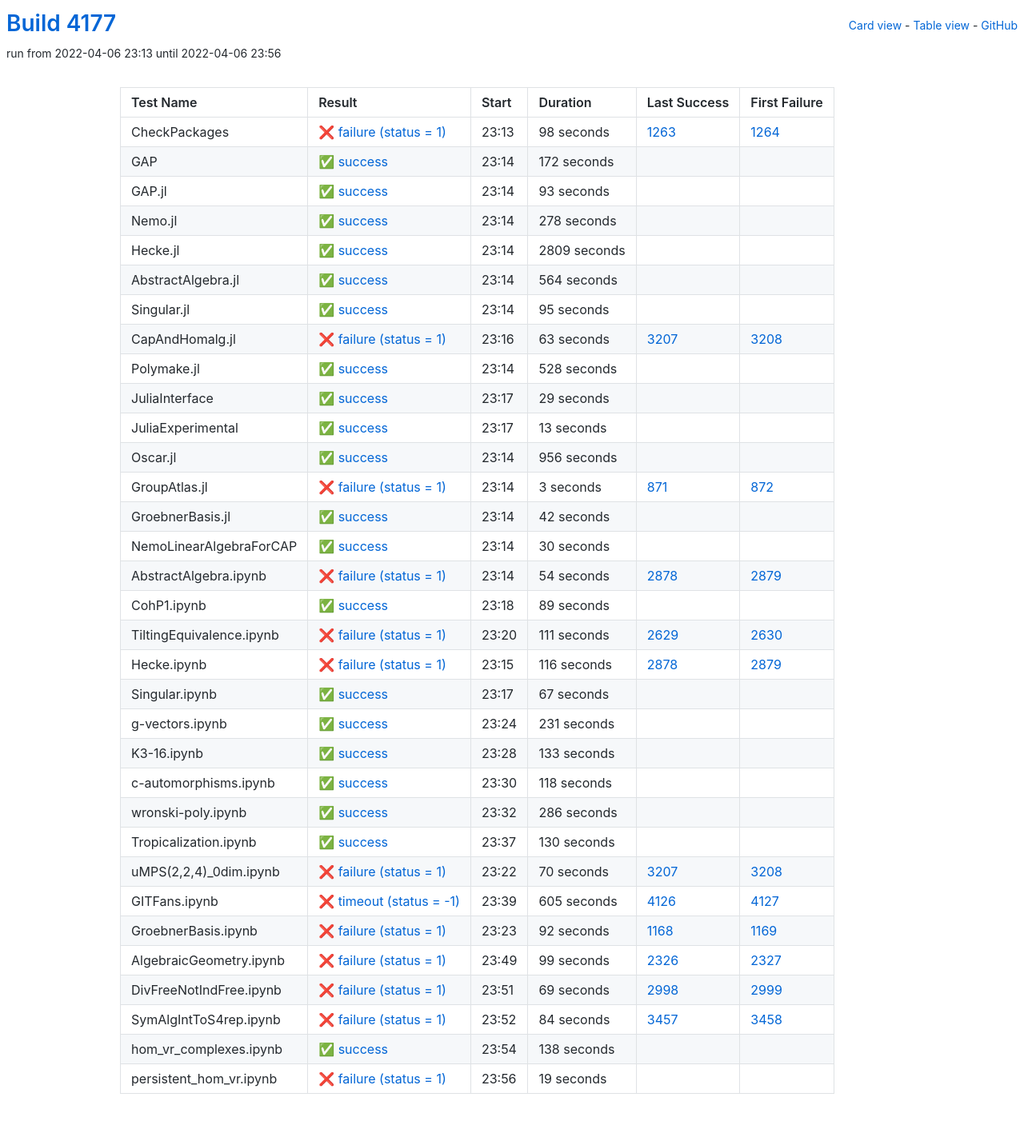
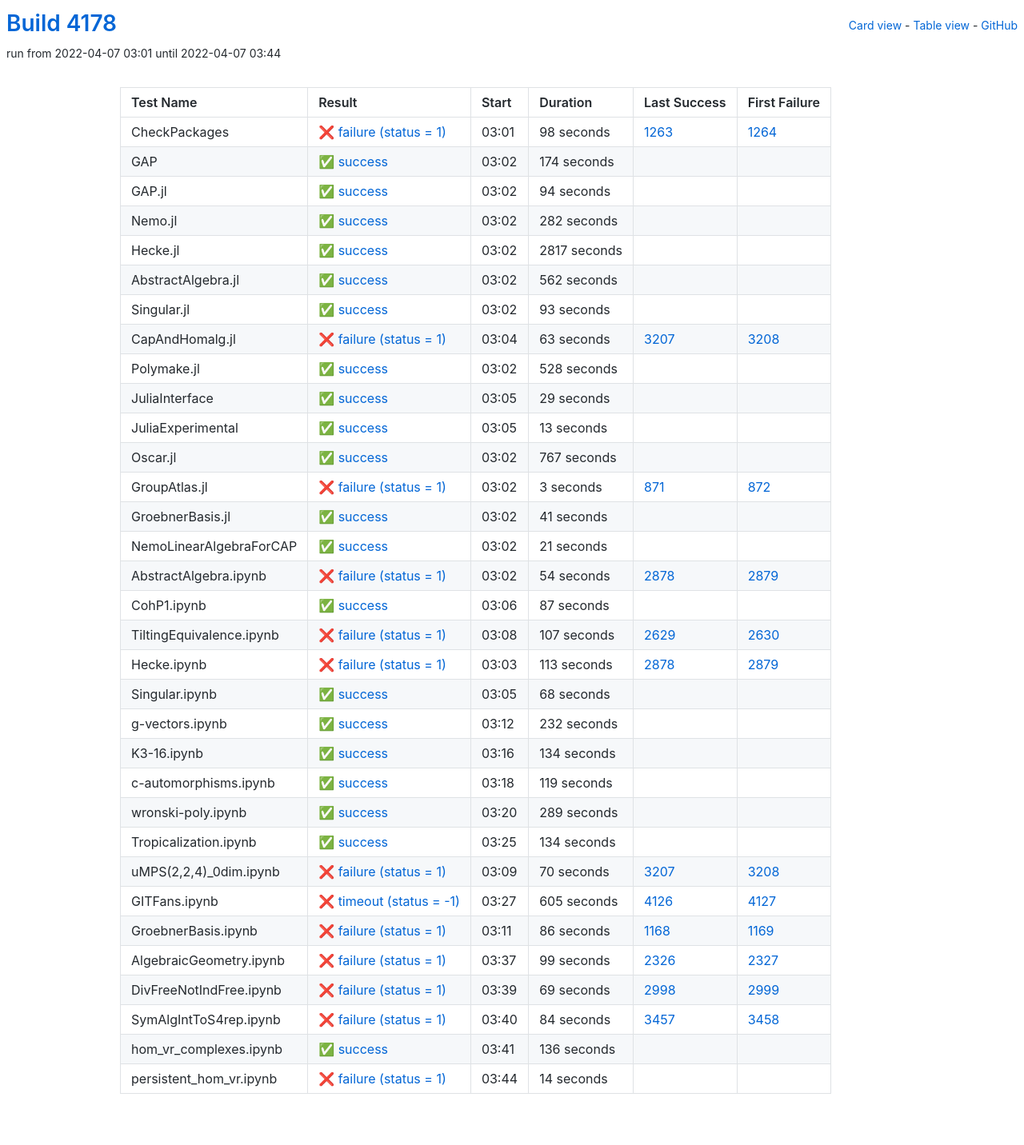
Before and after one commit to oscar-system/oscar-ci-status-stable, a Jekyll site: the page built from table.html, in a window 1280 px wide. Shown: the whole page at 80% size. Built offline with Jekyll 4.4.1, drawn with Linux system fonts in a browser that asks for light colours.

Commit message:
Build #4178

```diff
--- a/_data/ci.yml
+++ b/_data/ci.yml
@@ -1,6 +1,6 @@
 ---
-build: 4177
-build_url: https://oscarci.mathematik.uni-kl.de/job/oscar-stable/4177/
+build: 4178
+build_url: https://oscarci.mathematik.uni-kl.de/job/oscar-stable/4178/
 job: oscar-stable
 organization: oscar-system
 repo: oscar-ci-status-stable
@@ -8,8 +8,8 @@ repourl: https://github.com/oscar-system/oscar-ci-status-stable
 tests:
 - name: CheckPackages
   id: checkpackages
-  log: https://oscarci.mathematik.uni-kl.de/job/oscar-stable/4177/artifact/logs/build-4177/CheckPackages.log
-  start: 2022-04-06 23:13
+  log: https://oscarci.mathematik.uni-kl.de/job/oscar-stable/4178/artifact/logs/build-4178/CheckPackages.log
+  start: 2022-04-07 03:01
   success: false
   exitcode: 1
   status: failure
@@ -20,20 +20,68 @@ tests:
   first_failure_url: https://oscarci.mathematik.uni-kl.de/job/oscar-stable/1264/
 - name: GAP
   id: gap
-  log: https://oscarci.mathematik.uni-kl.de/job/oscar-stable/4177/artifact/logs/build-4177/GAP.log
-  start: 2022-04-06 23:14
+  log: https://oscarci.mathematik.uni-kl.de/job/oscar-stable/4178/artifact/logs/build-4178/GAP.log
+  start: 2022-04-07 03:02
   success: true
   exitcode: 0
   status: success
-  duration: 172
+  duration: 174
   last_success: false
   last_success_url:
   first_failure: false
   first_failure_url:
 - name: GAP.jl
   id: gap-jl
-  log: https://oscarci.mathematik.uni-kl.de/job/oscar-stable/4177/artifact/logs/build-4177/GAP.jl.log
-  start: 2022-04-06 23:14
+  log: https://oscarci.mathematik.uni-kl.de/job/oscar-stable/4178/artifact/logs/build-4178/GAP.jl.log
+  start: 2022-04-07 03:02
+  success: true
+  exitcode: 0
+  status: success
+  duration: 94
+  last_success: false
+  last_success_url:
+  first_failure: false
+  first_failure_url:
+- name: Nemo.jl
+  id: nemo-jl
+  log: https://oscarci.mathematik.uni-kl.de/job/oscar-stable/4178/artifact/logs/build-4178/Nemo.jl.log
+  start: 2022-04-07 03:02
+  success: true
+  exitcode: 0
+  status: success
+  duration: 282
+  last_success: false
+  last_success_url:
+  first_failure: false
+  first_failure_url:
+- name: Hecke.jl
+  id: hecke-jl
+  log: https://oscarci.mathematik.uni-kl.de/job/oscar-stable/4178/artifact/logs/build-4178/Hecke.jl.log
+  start: 2022-04-07 03:02
+  success: true
+  exitcode: 0
+  status: success
+  duration: 2817
+  last_success: false
+  last_success_url:
+  first_failure: false
+  first_failure_url:
+- name: AbstractAlgebra.jl
+  id: abstractalgebra-jl
+  log: https://oscarci.mathematik.uni-kl.de/job/oscar-stable/4178/artifact/logs/build-4178/AbstractAlgebra.jl.log
+  start: 2022-04-07 03:02
+  success: true
+  exitcode: 0
+  status: success
+  duration: 562
+  last_success: false
+  last_success_url:
+  first_failure: false
+  first_failure_url:
+- name: Singular.jl
+  id: singular-jl
+  log: https://oscarci.mathematik.uni-kl.de/job/oscar-stable/4178/artifact/logs/build-4178/Singular.jl.log
+  start: 2022-04-07 03:02
   success: true
   exitcode: 0
   status: success
@@ -42,58 +90,10 @@ tests:
   last_success_url:
   first_failure: false
   first_failure_url:
-- name: Nemo.jl
-  id: nemo-jl
-  log: https://oscarci.mathematik.uni-kl.de/job/oscar-stable/4177/artifact/logs/build-4177/Nemo.jl.log
-  start: 2022-04-06 23:14
-  success: true
-  exitcode: 0
-  status: success
-  duration: 278
-  last_success: false
-  last_success_url:
-  first_failure: false
-  first_failure_url:
-- name: Hecke.jl
-  id: hecke-jl
-  log: https://oscarci.mathematik.uni-kl.de/job/oscar-stable/4177/artifact/logs/build-4177/Hecke.jl.log
-  start: 2022-04-06 23:14
-  success: true
-  exitcode: 0
-  status: success
-  duration: 2809
-  last_success: false
-  last_success_url:
-  first_failure: false
-  first_failure_url:
-- name: AbstractAlgebra.jl
-  id: abstractalgebra-jl
-  log: https://oscarci.mathematik.uni-kl.de/job/oscar-stable/4177/artifact/logs/build-4177/AbstractAlgebra.jl.log
-  start: 2022-04-06 23:14
-  success: true
-  exitcode: 0
-  status: success
-  duration: 564
-  last_success: false
-  last_success_url:
-  first_failure: false
-  first_failure_url:
-- name: Singular.jl
-  id: singular-jl
-  log: https://oscarci.mathematik.uni-kl.de/job/oscar-stable/4177/artifact/logs/build-4177/Singular.jl.log
-  start: 2022-04-06 23:14
-  success: true
-  exitcode: 0
-  status: success
-  duration: 95
-  last_success: false
-  last_success_url:
-  first_failure: false
-  first_failure_url:
 - name: CapAndHomalg.jl
   id: capandhomalg-jl
-  log: https://oscarci.mathematik.uni-kl.de/job/oscar-stable/4177/artifact/logs/build-4177/CapAndHomalg.jl.log
-  start: 2022-04-06 23:16
+  log: https://oscarci.mathematik.uni-kl.de/job/oscar-stable/4178/artifact/logs/build-4178/CapAndHomalg.jl.log
+  start: 2022-04-07 03:04
   success: false
   exitcode: 1
   status: failure
@@ -104,8 +104,8 @@ tests:
   first_failure_url: https://oscarci.mathematik.uni-kl.de/job/oscar-stable/3208/
 - name: Polymake.jl
   id: polymake-jl
-  log: https://oscarci.mathematik.uni-kl.de/job/oscar-stable/4177/artifact/logs/build-4177/Polymake.jl.log
-  start: 2022-04-06 23:14
+  log: https://oscarci.mathematik.uni-kl.de/job/oscar-stable/4178/artifact/logs/build-4178/Polymake.jl.log
+  start: 2022-04-07 03:02
   success: true
   exitcode: 0
   status: success
@@ -116,8 +116,8 @@ tests:
   first_failure_url:
 - name: JuliaInterface
   id: juliainterface
-  log: https://oscarci.mathematik.uni-kl.de/job/oscar-stable/4177/artifact/logs/build-4177/JuliaInterface.log
-  start: 2022-04-06 23:17
+  log: https://oscarci.mathematik.uni-kl.de/job/oscar-stable/4178/artifact/logs/build-4178/JuliaInterface.log
+  start: 2022-04-07 03:05
   success: true
   exitcode: 0
   status: success
@@ -128,8 +128,8 @@ tests:
   first_failure_url:
 - name: JuliaExperimental
   id: juliaexperimental
-  log: https://oscarci.mathematik.uni-kl.de/job/oscar-stable/4177/artifact/logs/build-4177/JuliaExperimental.log
-  start: 2022-04-06 23:17
+  log: https://oscarci.mathematik.uni-kl.de/job/oscar-stable/4178/artifact/logs/build-4178/JuliaExperimental.log
+  start: 2022-04-07 03:05
   success: true
   exitcode: 0
   status: success
@@ -140,20 +140,20 @@ tests:
   first_failure_url:
 - name: Oscar.jl
   id: oscar-jl
-  log: https://oscarci.mathematik.uni-kl.de/job/oscar-stable/4177/artifact/logs/build-4177/Oscar.jl.log
-  start: 2022-04-06 23:14
+  log: https://oscarci.mathematik.uni-kl.de/job/oscar-stable/4178/artifact/logs/build-4178/Oscar.jl.log
+  start: 2022-04-07 03:02
   success: true
   exitcode: 0
   status: success
-  duration: 956
+  duration: 767
   last_success: false
   last_success_url:
   first_failure: false
   first_failure_url:
 - name: GroupAtlas.jl
   id: groupatlas-jl
-  log: https://oscarci.mathematik.uni-kl.de/job/oscar-stable/4177/artifact/logs/build-4177/GroupAtlas.jl.log
-  start: 2022-04-06 23:14
+  log: https://oscarci.mathematik.uni-kl.de/job/oscar-stable/4178/artifact/logs/build-4178/GroupAtlas.jl.log
+  start: 2022-04-07 03:02
   success: false
   exitcode: 1
   status: failure
@@ -164,32 +164,32 @@ tests:
   first_failure_url: https://oscarci.mathematik.uni-kl.de/job/oscar-stable/872/
 - name: GroebnerBasis.jl
   id: groebnerbasis-jl
-  log: https://oscarci.mathematik.uni-kl.de/job/oscar-stable/4177/artifact/logs/build-4177/GroebnerBasis.jl.log
-  start: 2022-04-06 23:14
+  log: https://oscarci.mathematik.uni-kl.de/job/oscar-stable/4178/artifact/logs/build-4178/GroebnerBasis.jl.log
+  start: 2022-04-07 03:02
   success: true
   exitcode: 0
   status: success
-  duration: 42
+  duration: 41
   last_success: false
   last_success_url:
   first_failure: false
   first_failure_url:
 - name: NemoLinearAlgebraForCAP
   id: nemolinearalgebraforcap
-  log: https://oscarci.mathematik.uni-kl.de/job/oscar-stable/4177/artifact/logs/build-4177/NemoLinearAlgebraForCAP.log
-  start: 2022-04-06 23:14
+  log: https://oscarci.mathematik.uni-kl.de/job/oscar-stable/4178/artifact/logs/build-4178/NemoLinearAlgebraForCAP.log
+  start: 2022-04-07 03:02
   success: true
   exitcode: 0
   status: success
-  duration: 30
+  duration: 21
   last_success: false
   last_success_url:
   first_failure: false
   first_failure_url:
 - name: AbstractAlgebra.ipynb
   id: abstractalgebra-ipynb
-  log: https://oscarci.mathematik.uni-kl.de/job/oscar-stable/4177/artifact/logs/build-4177/AbstractAlgebra.ipynb.log
-  start: 2022-04-06 23:14
+  log: https://oscarci.mathematik.uni-kl.de/job/oscar-stable/4178/artifact/logs/build-4178/AbstractAlgebra.ipynb.log
+  start: 2022-04-07 03:02
   success: false
   exitcode: 1
   status: failure
@@ -200,116 +200,116 @@ tests:
   first_failure_url: https://oscarci.mathematik.uni-kl.de/job/oscar-stable/2879/
 - name: CohP1.ipynb
   id: cohp1-ipynb
-  log: https://oscarci.mathematik.uni-kl.de/job/oscar-stable/4177/artifact/logs/build-4177/CohP1.ipynb.log
-  start: 2022-04-06 23:18
+  log: https://oscarci.mathematik.uni-kl.de/job/oscar-stable/4178/artifact/logs/build-4178/CohP1.ipynb.log
+  start: 2022-04-07 03:06
   success: true
   exitcode: 0
   status: success
-  duration: 89
+  duration: 87
   last_success: false
   last_success_url:
   first_failure: false
   first_failure_url:
 - name: TiltingEquivalence.ipynb
   id: tiltingequivalence-ipynb
-  log: https://oscarci.mathematik.uni-kl.de/job/oscar-stable/4177/artifact/logs/build-4177/TiltingEquivalence.ipynb.log
-  start: 2022-04-06 23:20
+  log: https://oscarci.mathematik.uni-kl.de/job/oscar-stable/4178/artifact/logs/build-4178/TiltingEquivalence.ipynb.log
+  start: 2022-04-07 03:08
   success: false
   exitcode: 1
   status: failure
-  duration: 111
+  duration: 107
   last_success: 2629
   last_success_url: https://oscarci.mathematik.uni-kl.de/job/oscar-stable/2629/
   first_failure: 2630
   first_failure_url: https://oscarci.mathematik.uni-kl.de/job/oscar-stable/2630/
 - name: Hecke.ipynb
   id: hecke-ipynb
-  log: https://oscarci.mathematik.uni-kl.de/job/oscar-stable/4177/artifact/logs/build-4177/Hecke.ipynb.log
-  start: 2022-04-06 23:15
+  log: https://oscarci.mathematik.uni-kl.de/job/oscar-stable/4178/artifact/logs/build-4178/Hecke.ipynb.log
+  start: 2022-04-07 03:03
   success: false
   exitcode: 1
   status: failure
-  duration: 116
+  duration: 113
   last_success: 2878
   last_success_url: https://oscarci.mathematik.uni-kl.de/job/oscar-stable/2878/
   first_failure: 2879
   first_failure_url: https://oscarci.mathematik.uni-kl.de/job/oscar-stable/2879/
 - name: Singular.ipynb
   id: singular-ipynb
-  log: https://oscarci.mathematik.uni-kl.de/job/oscar-stable/4177/artifact/logs/build-4177/Singular.ipynb.log
-  start: 2022-04-06 23:17
+  log: https://oscarci.mathematik.uni-kl.de/job/oscar-stable/4178/artifact/logs/build-4178/Singular.ipynb.log
+  start: 2022-04-07 03:05
   success: true
   exitcode: 0
   status: success
-  duration: 67
+  duration: 68
   last_success: false
   last_success_url:
   first_failure: false
   first_failure_url:
 - name: g-vectors.ipynb
   id: g-vectors-ipynb
-  log: https://oscarci.mathematik.uni-kl.de/job/oscar-stable/4177/artifact/logs/build-4177/g-vectors.ipynb.log
-  start: 2022-04-06 23:24
+  log: https://oscarci.mathematik.uni-kl.de/job/oscar-stable/4178/artifact/logs/build-4178/g-vectors.ipynb.log
+  start: 2022-04-07 03:12
   success: true
   exitcode: 0
   status: success
-  duration: 231
+  duration: 232
   last_success: false
   last_success_url:
   first_failure: false
   first_failure_url:
 - name: K3-16.ipynb
   id: k3-16-ipynb
-  log: https://oscarci.mathematik.uni-kl.de/job/oscar-stable/4177/artifact/logs/build-4177/K3-16.ipynb.log
-  start: 2022-04-06 23:28
+  log: https://oscarci.mathematik.uni-kl.de/job/oscar-stable/4178/artifact/logs/build-4178/K3-16.ipynb.log
+  start: 2022-04-07 03:16
   success: true
   exitcode: 0
   status: success
-  duration: 133
+  duration: 134
   last_success: false
   last_success_url:
   first_failure: false
   first_failure_url:
 - name: c-automorphisms.ipynb
   id: c-automorphisms-ipynb
-  log: https://oscarci.mathematik.uni-kl.de/job/oscar-stable/4177/artifact/logs/build-4177/c-automorphisms.ipynb.log
-  start: 2022-04-06 23:30
+  log: https://oscarci.mathematik.uni-kl.de/job/oscar-stable/4178/artifact/logs/build-4178/c-automorphisms.ipynb.log
+  start: 2022-04-07 03:18
   success: true
   exitcode: 0
   status: success
-  duration: 118
+  duration: 119
   last_success: false
   last_success_url:
   first_failure: false
   first_failure_url:
 - name: wronski-poly.ipynb
   id: wronski-poly-ipynb
-  log: https://oscarci.mathematik.uni-kl.de/job/oscar-stable/4177/artifact/logs/build-4177/wronski-poly.ipynb.log
-  start: 2022-04-06 23:32
+  log: https://oscarci.mathematik.uni-kl.de/job/oscar-stable/4178/artifact/logs/build-4178/wronski-poly.ipynb.log
+  start: 2022-04-07 03:20
   success: true
   exitcode: 0
   status: success
-  duration: 286
+  duration: 289
   last_success: false
   last_success_url:
   first_failure: false
   first_failure_url:
 - name: Tropicalization.ipynb
   id: tropicalization-ipynb
-  log: https://oscarci.mathematik.uni-kl.de/job/oscar-stable/4177/artifact/logs/build-4177/Tropicalization.ipynb.log
-  start: 2022-04-06 23:37
+  log: https://oscarci.mathematik.uni-kl.de/job/oscar-stable/4178/artifact/logs/build-4178/Tropicalization.ipynb.log
+  start: 2022-04-07 03:25
   success: true
   exitcode: 0
   status: success
-  duration: 130
+  duration: 134
   last_success: false
   last_success_url:
   first_failure: false
   first_failure_url:
 - name: uMPS(2,2,4)_0dim.ipynb
   id: umps-2-2-4-0dim-ipynb
-  log: https://oscarci.mathematik.uni-kl.de/job/oscar-stable/4177/artifact/logs/build-4177/uMPS-2-2-4-_0dim.ipynb.log
-  start: 2022-04-06 23:22
+  log: https://oscarci.mathematik.uni-kl.de/job/oscar-stable/4178/artifact/logs/build-4178/uMPS-2-2-4-_0dim.ipynb.log
+  start: 2022-04-07 03:09
   success: false
   exitcode: 1
   status: failure
@@ -320,8 +320,8 @@ tests:
   first_failure_url: https://oscarci.mathematik.uni-kl.de/job/oscar-stable/3208/
 - name: GITFans.ipynb
   id: gitfans-ipynb
-  log: https://oscarci.mathematik.uni-kl.de/job/oscar-stable/4177/artifact/logs/build-4177/GITFans.ipynb.log
-  start: 2022-04-06 23:39
+  log: https://oscarci.mathematik.uni-kl.de/job/oscar-stable/4178/artifact/logs/build-4178/GITFans.ipynb.log
+  start: 2022-04-07 03:27
   success: false
   exitcode: -1
   status: timeout
@@ -332,20 +332,20 @@ tests:
   first_failure_url: https://oscarci.mathematik.uni-kl.de/job/oscar-stable/4127/
 - name: GroebnerBasis.ipynb
   id: groebnerbasis-ipynb
-  log: https://oscarci.mathematik.uni-kl.de/job/oscar-stable/4177/artifact/logs/build-4177/GroebnerBasis.ipynb.log
-  start: 2022-04-06 23:23
+  log: https://oscarci.mathematik.uni-kl.de/job/oscar-stable/4178/artifact/logs/build-4178/GroebnerBasis.ipynb.log
+  start: 2022-04-07 03:11
   success: false
   exitcode: 1
   status: failure
-  duration: 92
+  duration: 86
   last_success: 1168
   last_success_url: https://oscarci.mathematik.uni-kl.de/job/oscar-stable/1168/
   first_failure: 1169
   first_failure_url: https://oscarci.mathematik.uni-kl.de/job/oscar-stable/1169/
 - name: AlgebraicGeometry.ipynb
   id: algebraicgeometry-ipynb
-  log: https://oscarci.mathematik.uni-kl.de/job/oscar-stable/4177/artifact/logs/build-4177/AlgebraicGeometry.ipynb.log
-  start: 2022-04-06 23:49
+  log: https://oscarci.mathematik.uni-kl.de/job/oscar-stable/4178/artifact/logs/build-4178/AlgebraicGeometry.ipynb.log
+  start: 2022-04-07 03:37
   success: false
   exitcode: 1
   status: failure
@@ -356,8 +356,8 @@ tests:
   first_failure_url: https://oscarci.mathematik.uni-kl.de/job/oscar-stable/2327/
 - name: DivFreeNotIndFree.ipynb
   id: divfreenotindfree-ipynb
-  log: https://oscarci.mathematik.uni-kl.de/job/oscar-stable/4177/artifact/logs/build-4177/DivFreeNotIndFree.ipynb.log
-  start: 2022-04-06 23:51
+  log: https://oscarci.mathematik.uni-kl.de/job/oscar-stable/4178/artifact/logs/build-4178/DivFreeNotIndFree.ipynb.log
+  start: 2022-04-07 03:39
   success: false
   exitcode: 1
   status: failure
@@ -368,8 +368,8 @@ tests:
   first_failure_url: https://oscarci.mathematik.uni-kl.de/job/oscar-stable/2999/
 - name: SymAlgIntToS4rep.ipynb
   id: symalginttos4rep-ipynb
-  log: https://oscarci.mathematik.uni-kl.de/job/oscar-stable/4177/artifact/logs/build-4177/SymAlgIntToS4rep.ipynb.log
-  start: 2022-04-06 23:52
+  log: https://oscarci.mathematik.uni-kl.de/job/oscar-stable/4178/artifact/logs/build-4178/SymAlgIntToS4rep.ipynb.log
+  start: 2022-04-07 03:40
   success: false
   exitcode: 1
   status: failure
@@ -380,24 +380,24 @@ tests:
   first_failure_url: https://oscarci.mathematik.uni-kl.de/job/oscar-stable/3458/
 - name: hom_vr_complexes.ipynb
   id: hom-vr-complexes-ipynb
-  log: https://oscarci.mathematik.uni-kl.de/job/oscar-stable/4177/artifact/logs/build-4177/hom_vr_complexes.ipynb.log
-  start: 2022-04-06 23:54
+  log: https://oscarci.mathematik.uni-kl.de/job/oscar-stable/4178/artifact/logs/build-4178/hom_vr_complexes.ipynb.log
+  start: 2022-04-07 03:41
   success: true
   exitcode: 0
   status: success
-  duration: 138
+  duration: 136
   last_success: false
   last_success_url:
   first_failure: false
   first_failure_url:
 - name: persistent_hom_vr.ipynb
   id: persistent-hom-vr-ipynb
-  log: https://oscarci.mathematik.uni-kl.de/job/oscar-stable/4177/artifact/logs/build-4177/persistent_hom_vr.ipynb.log
-  start: 2022-04-06 23:56
+  log: https://oscarci.mathematik.uni-kl.de/job/oscar-stable/4178/artifact/logs/build-4178/persistent_hom_vr.ipynb.log
+  start: 2022-04-07 03:44
   success: false
   exitcode: 1
   status: failure
-  duration: 19
+  duration: 14
   last_success: false
   last_success_url:
   first_failure: false
```
Also changed, not shown: README.md.
